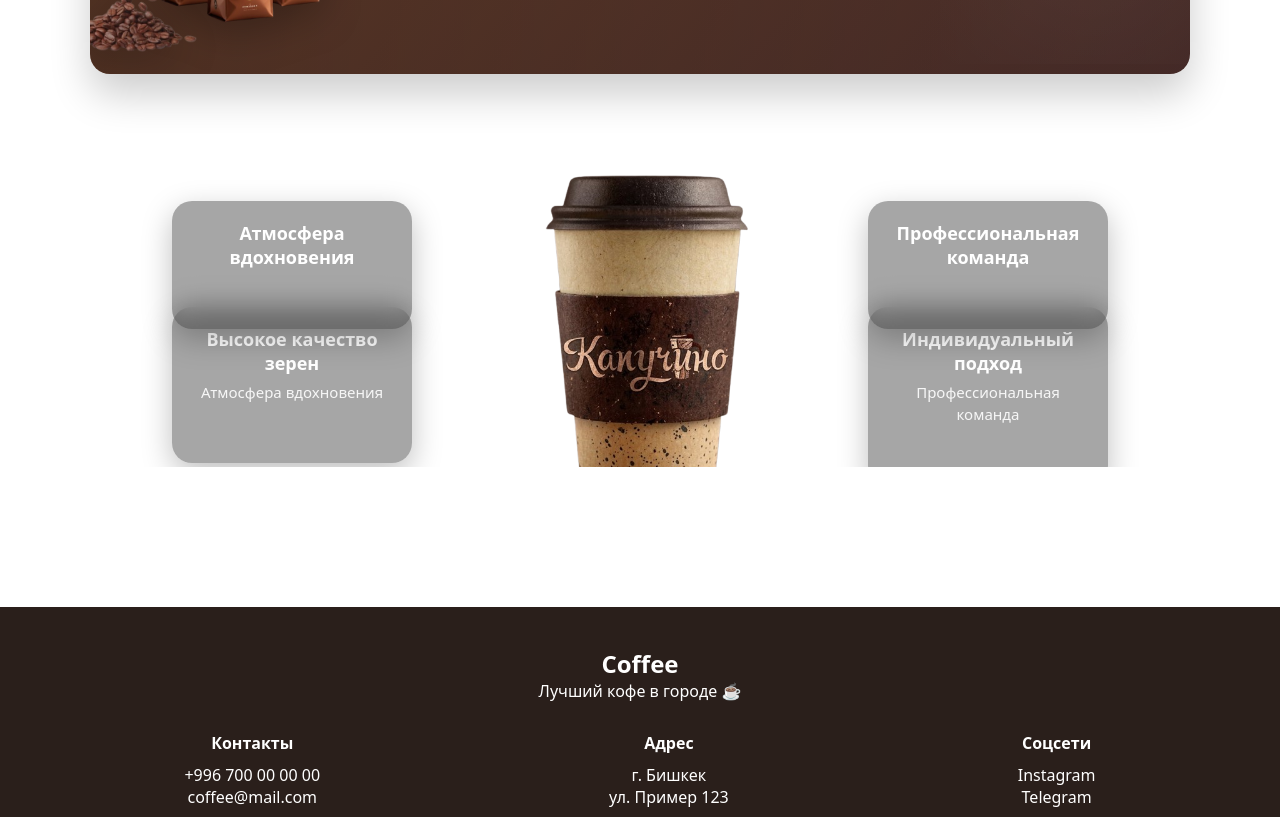
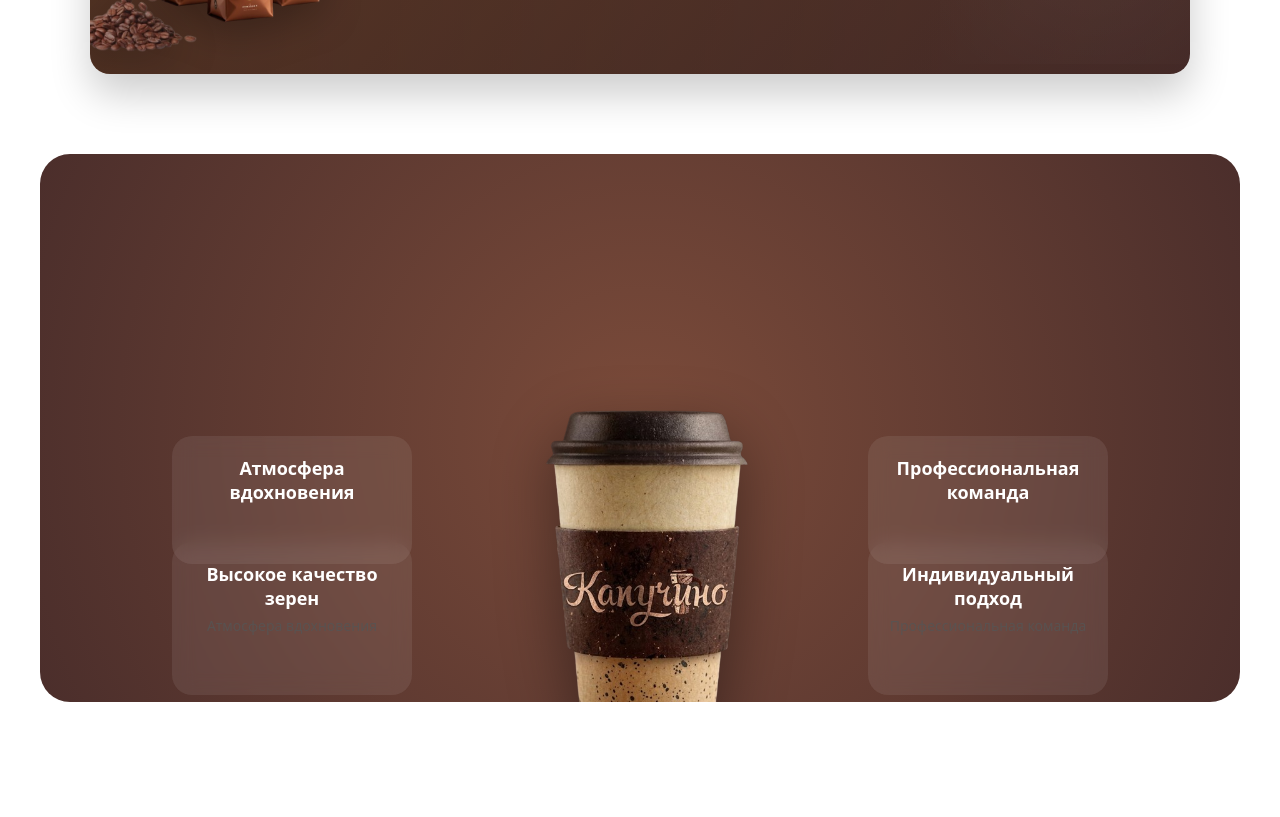
Before and after one commit to sinon2002/coffee-site-, a React (Vite) app: page / in a window 1280 px wide. Shown: the part 1980-2797 px from the top of the page. Built offline with nearby package versions, Linux system fonts and the light colour scheme.

Commit message:
Update TopMenu.module.css

```diff
--- a/src/components/TopMenu/TopMenu.module.css
+++ b/src/components/TopMenu/TopMenu.module.css
@@ -255,30 +255,47 @@ opacity: 1;
 }
 
 /* ===== ОСНОВНОЙ БЛОК ===== */
+/* ===== ОСНОВНОЙ БЛОК ===== */
 .sliderBlock {
   position: relative;
   margin-top: 80px;
   padding: 120px 80px;
   border-radius: 30px;
+  overflow: hidden;
 
+  /* красивый кофейный фон */
+  background: radial-gradient(circle at center, #7b4b3a, #4b2e2b);
   color: white;
-  overflow: hidden;
 }
 
-/* центр */
+/* ===== ЦЕНТР ===== */
+.center {
+  position: relative;
+  height: 100%;
+  text-align: center;
+}
 
-
-/* кофе */
+/* ===== КОФЕ ===== */
 .coffee {
   position: absolute;
-  top: 42%; /* было 50% → поднимаем вверх */
+  top: 42%;
   left: 50%;
+  transform: translate(-50%, -50%);
 
-  transform: translate(-50%, -50%);
   width: 260px;
+
+  filter: drop-shadow(0 20px 30px rgba(0,0,0,0.4));
+  transition: 0.5s;
 }
 
-/* текст */
+/* ===== ЗАГОЛОВОК ===== */
+.center h2 {
+  margin-top: 260px;
+  font-size: 28px;
+  font-weight: 700;
+}
+
+/* ===== БЛОКИ С ТЕКСТОМ ===== */
 .textBlock {
   position: absolute;
   width: 240px;
@@ -286,16 +303,21 @@ opacity: 1;
   padding: 20px;
   border-radius: 20px;
 
-  background: rgba(0,0,0,0.35);
-backdrop-filter: blur(14px);
-  backdrop-filter: blur(12px);
+  background: rgba(255,255,255,0.08);
+  backdrop-filter: blur(10px);
 
   color: white;
 
-  box-shadow: 0 10px 30px rgba(0,0,0,0.25);
+  transition: 0.3s;
 }
 
-/* позиции */
+/* hover эффект */
+.textBlock:hover {
+  transform: translateY(-5px) scale(1.03);
+  background: rgba(255,255,255,0.12);
+}
+
+/* ===== ПОЗИЦИИ ===== */
 .leftTop {
   top: 20%;
   left: 5%;
@@ -316,46 +338,18 @@ backdrop-filter: blur(14px);
   right: 5%;
 }
 
-/* текст */
+/* ===== ТЕКСТ ===== */
 .textBlock h4 {
   font-size: 18px;
   font-weight: 700;
   margin-bottom: 6px;
-  color: #ffffff;
 }
 
 .textBlock p {
-  font-size: 15px;
-  opacity: 1;
-  color: rgba(255, 255, 255, 0.9);
-  margin-top: 6px;
-  line-height: 1.5;
+  font-size: 14px;
+  opacity: 0.8;
 }
 
-
-/* эффект при наведении 🔥 */
-.textBlock:hover {
-  transform: translateY(-5px) scale(1.03);
-  background: rgba(255, 255, 255, 0.12);
-}
-
-/* ===== ЦЕНТР ===== */
-.center {
-  position: relative;
-  z-index: 2;
-  height: 100%;
-  text-align: center;
-}
-
-/* кофе */
-
-
-/* заголовок */
-.center h2 {
-  margin-top: 25px;
-  font-size: 28px;
-  font-weight: 700;
-}
 /* ===== АНИМАЦИЯ ===== */
 .show {
   opacity: 1;
@@ -366,31 +360,3 @@ backdrop-filter: blur(14px);
   opacity: 0;
   transition: opacity 0.5s ease;
 }
-.promoBlock {
-  position: relative;
-  height: 500px;
-  border-radius: 30px;
-  overflow: hidden;
-}
-.bg {
-  position: absolute;
-  inset: 0;
-
-  background-size: cover;
-  background-position: center;
-
-  z-index: 1;
-}
-
-.bg::after {
-  content: "";
-  position: absolute;
-  inset: 0;
-
-  background: rgba(0, 0, 0, 0.35); /* затемнение */
-}
-.content {
-  position: relative;
-  z-index: 2;
-  height: 100%;
-}
```
